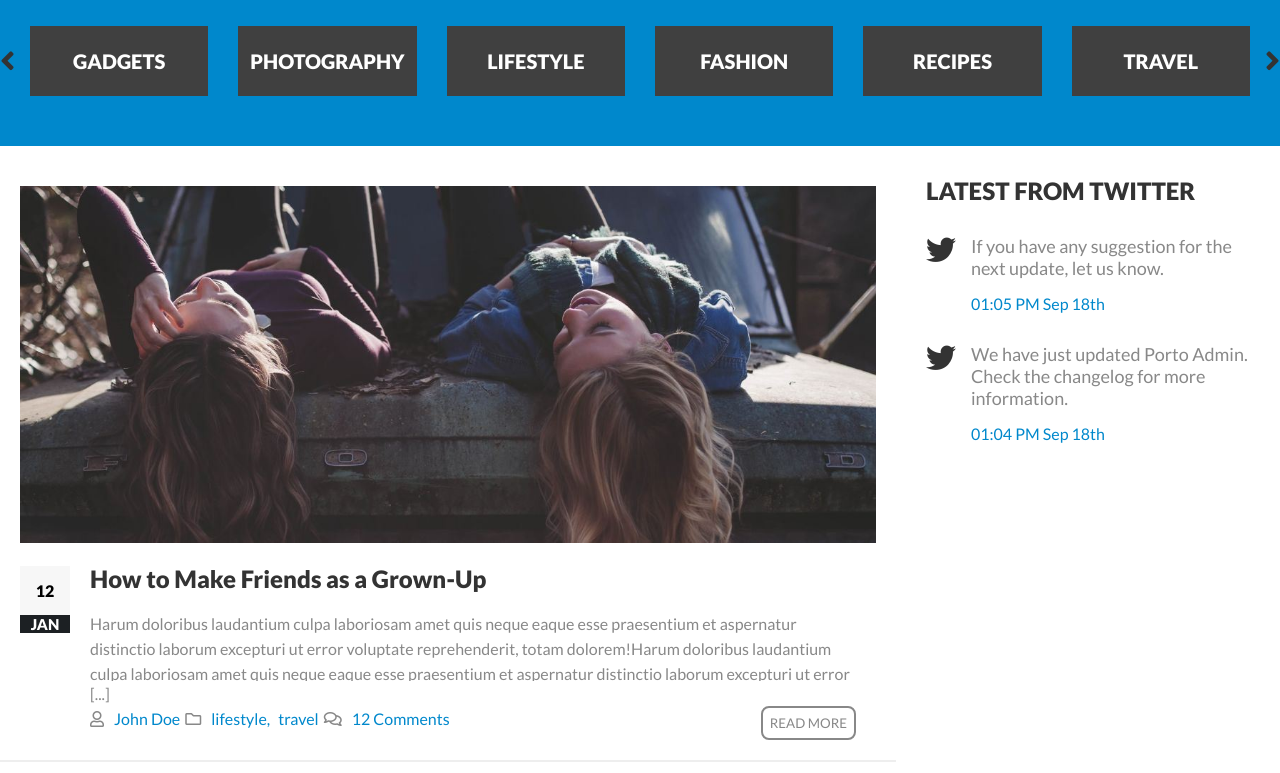
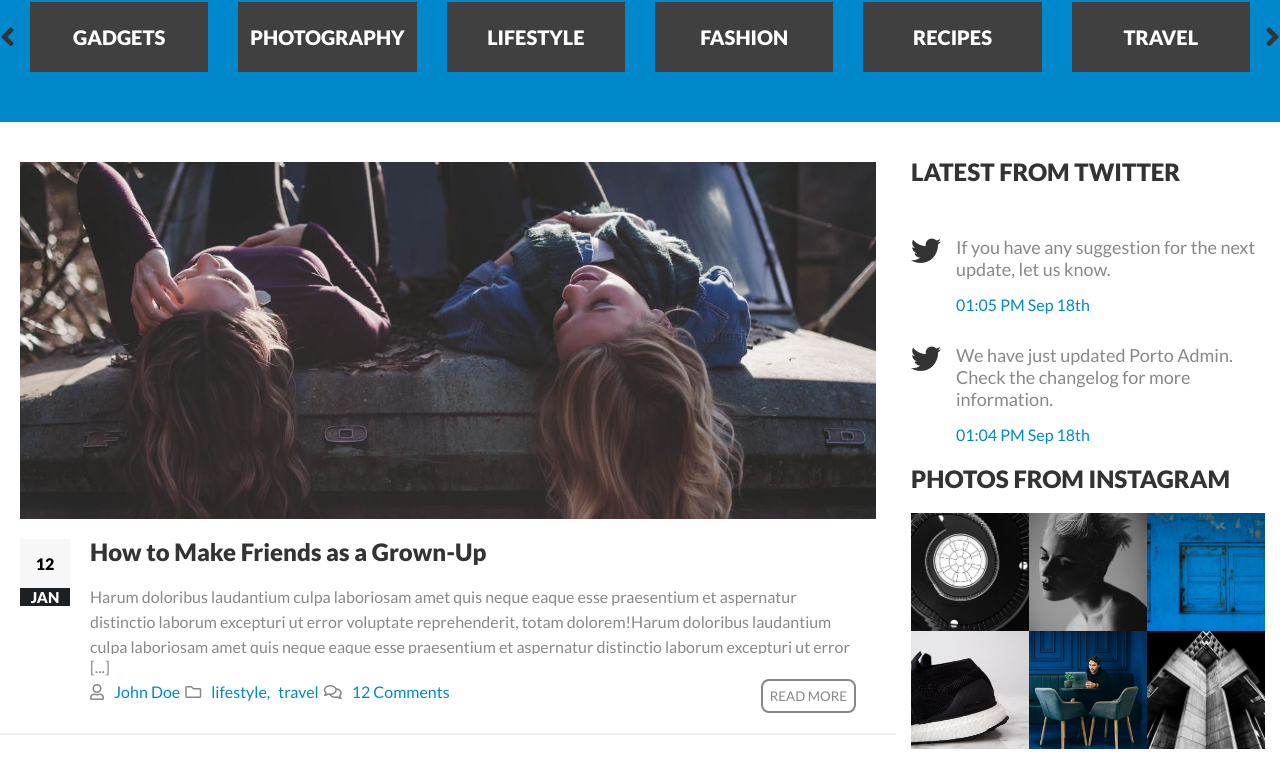
Before and after one commit to LorenzoBuongiorno/proj-html-vuejs, a Vue app: page / in a window 1280 px wide. Shown: the part 1508-2281 px from the top of the page. Built offline with nearby package versions, Linux system fonts and the light colour scheme.

Commit message:
instagram post and correct latest main post photo

```diff
--- a/src/components/MainBox.vue
+++ b/src/components/MainBox.vue
@@ -61,6 +61,15 @@
                 <p>We have just updated Porto Admin. Check the changelog for more information.</p>
                 <span>01:04 PM Sep 18th</span>
               </div>
+            </div>
+            <h2>PHOTOS FROM INSTAGRAM</h2>
+            <div class="instagram-post">
+              <img src="/images/29739607_2020680068220520_4509928046932787200_n.jpg" alt="">
+              <img src="/images/30087804_253872848488989_8792603541668626432_n.jpg" alt="">
+              <img src="/images/29415620_196477127626244_3250318472361541632_n.jpg" alt="">
+              <img src="/images/30078414_1274410412703843_8290935809419247616_n.jpg" alt="">
+              <img src="/images/30077195_2066750973610181_3733150062893596672_n.jpg" alt="">
+              <img src="/images/29415304_166583630713703_1032667922171953152_n.jpg" alt="">
             </div>
           </div>
         </div>
@@ -139,10 +148,11 @@ export default {
   width: 70%;
 }
 .latest-socials{
-  padding: 30px;
+  padding: 15px;
   width: 30%;
   h2{
     color: #333;
+    margin: 20px 0px;
   }
   .twitter-comment{
     padding-top: 30px;
@@ -162,6 +172,14 @@ export default {
       }
     }
   }
+
+  .instagram-post{
+    display: flex;
+    flex-wrap: wrap;
+    img{
+      width: calc(100% / 3);
+    }
+  }
 }
 
 
--- a/src/components/PostCard.vue
+++ b/src/components/PostCard.vue
@@ -135,9 +135,7 @@
         <div class="post flex-just-center">
             <div>
                 <div class="main-image-array">
-                    <div class="image-array" v-for="(img,i) in posts[16].bg_image" :key="i">
-                        <img class="w-100" :src="'/images/blog-' + img + '.jpg'" alt="">
-                    </div>
+                    <img v-for="(img,i) in posts[16].bg_image" :key="i" :src="'/images/blog-' + img + '.jpg'" alt="">
                 </div>
                 <div class="description">
                     <div class="date">
@@ -243,14 +241,11 @@ export default {
        }
     }
     .main-image-array{
+        margin: 20px 0px;
         display: flex;
         flex-wrap: wrap;
-        margin-bottom: 20px;
-        .image-array{
+        img{
             width: calc(100% / 3);
-            img{
-                height: 100%;
-            }
         }
     }
 }
--- a/src/style/main.scss
+++ b/src/style/main.scss
@@ -30,3 +30,7 @@ ul{
 .empty{
     display: none;
 }
+
+img{
+    display:block;
+}
```
